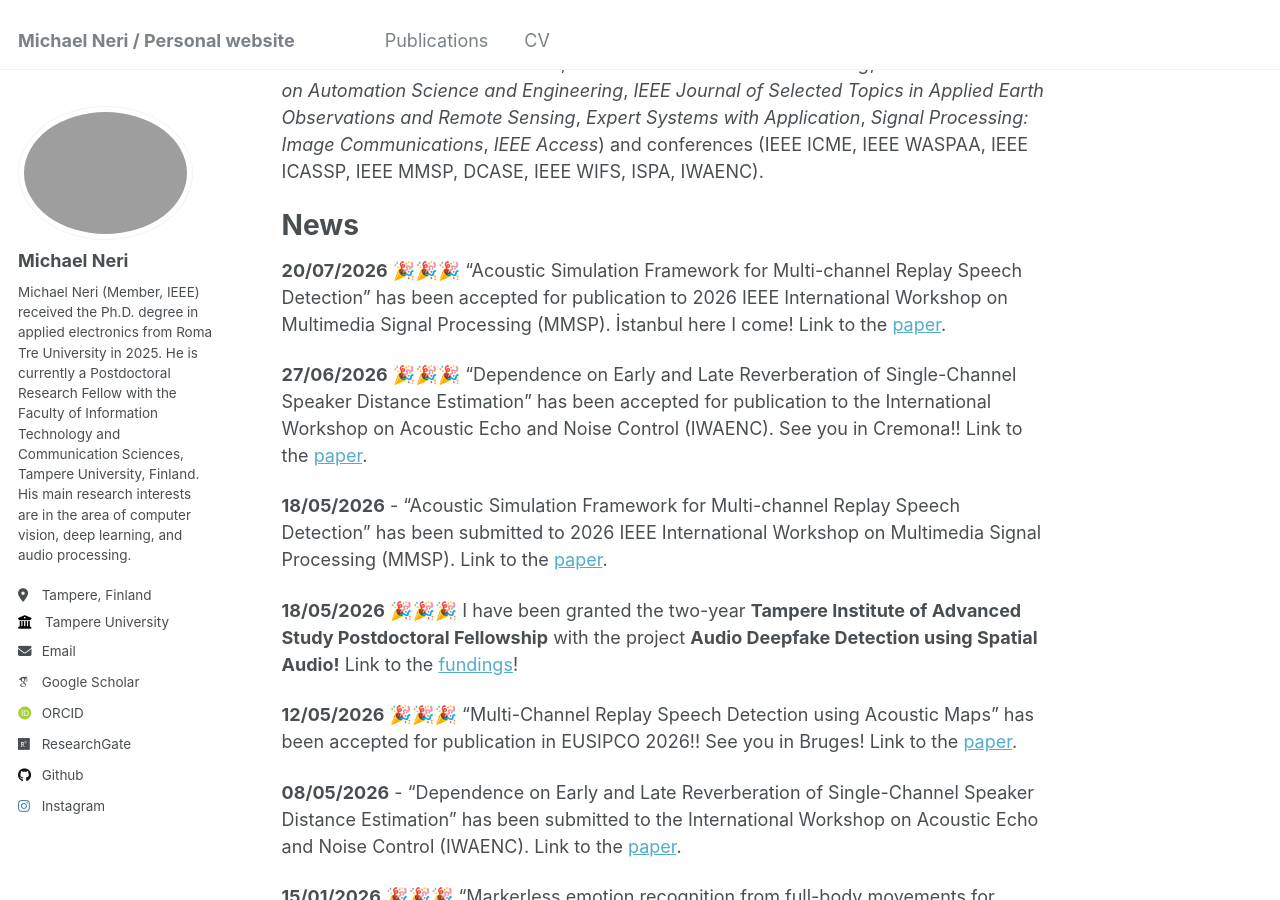
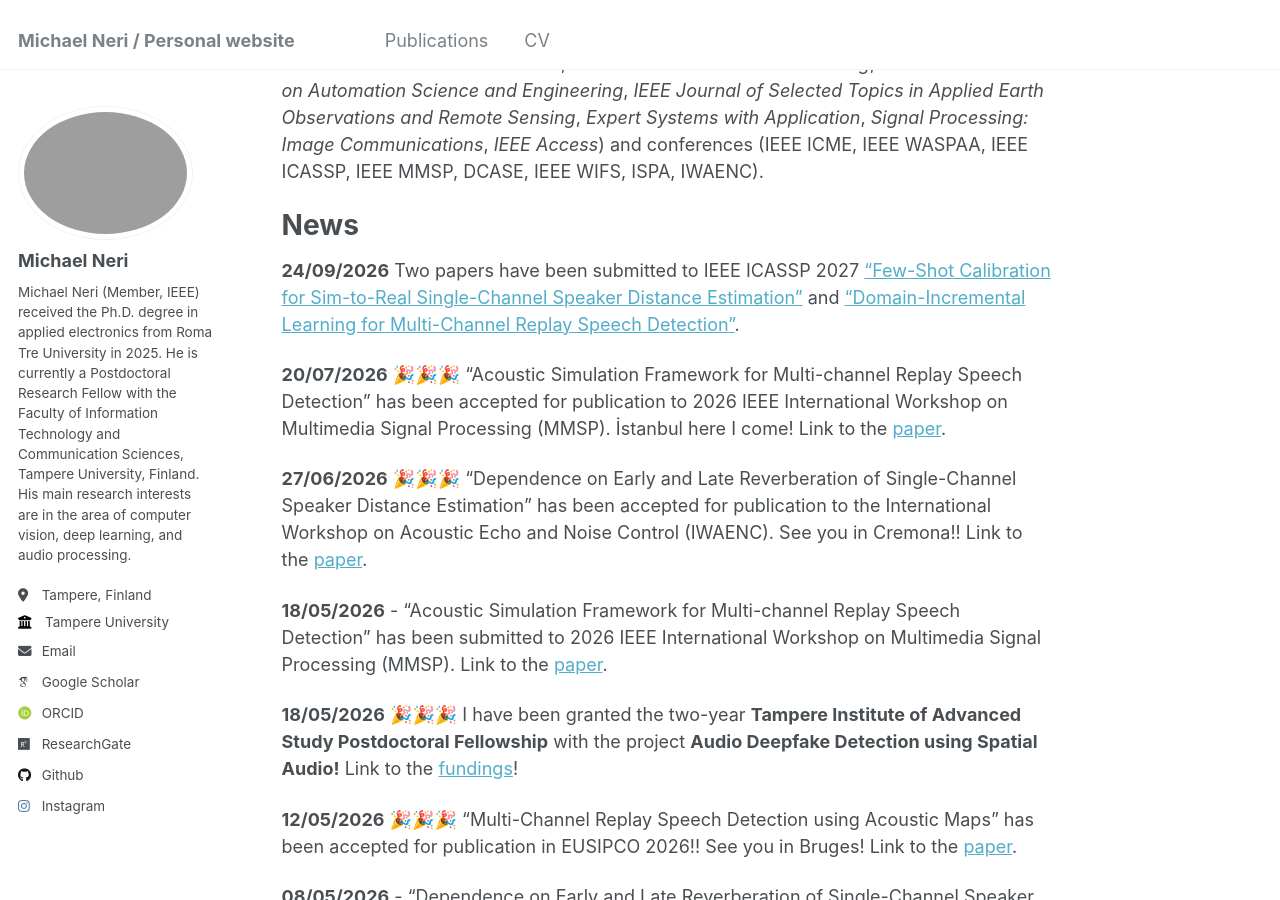
Before and after one commit to michaelneri/michaelneri.github.io, a Jekyll site: the page built from _pages/about.md, in a window 1280 px wide and 900 px high, scrolled down 805 px. Built offline with Jekyll 4.4.1, drawn with Linux system fonts in a browser that asks for light colours; some web fonts are replaced.

Commit message:
Add news updates for paper submissions

```diff
--- a/_pages/about.md
+++ b/_pages/about.md
@@ -22,6 +22,8 @@ I am an IEEE and EURASIP Member, Editorial Manager for _Signal Processing: Image
 
 News
 =====
+
+**24/09/2026** Two papers have been submitted to IEEE ICASSP 2027 ["Few-Shot Calibration for Sim-to-Real Single-Channel Speaker Distance Estimation"](https://arxiv.org/abs/2609.29203) and ["Domain-Incremental Learning for Multi-Channel Replay Speech Detection"](https://arxiv.org/abs/2609.11194).
 
 **20/07/2026** 🎉🎉🎉 "Acoustic Simulation Framework for Multi-channel Replay Speech Detection" has been accepted for publication to 2026 IEEE International Workshop on Multimedia Signal Processing (MMSP). İstanbul here I come! Link to the [paper](https://arxiv.org/abs/2509.14789).
 
```
